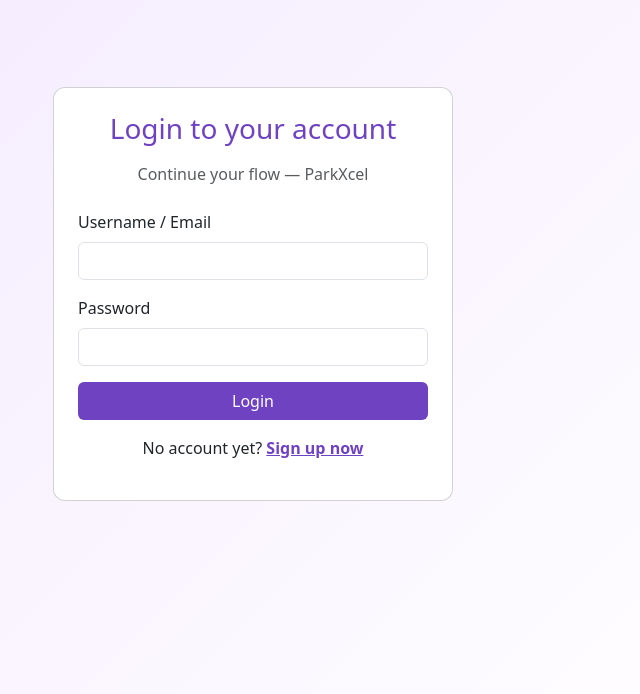
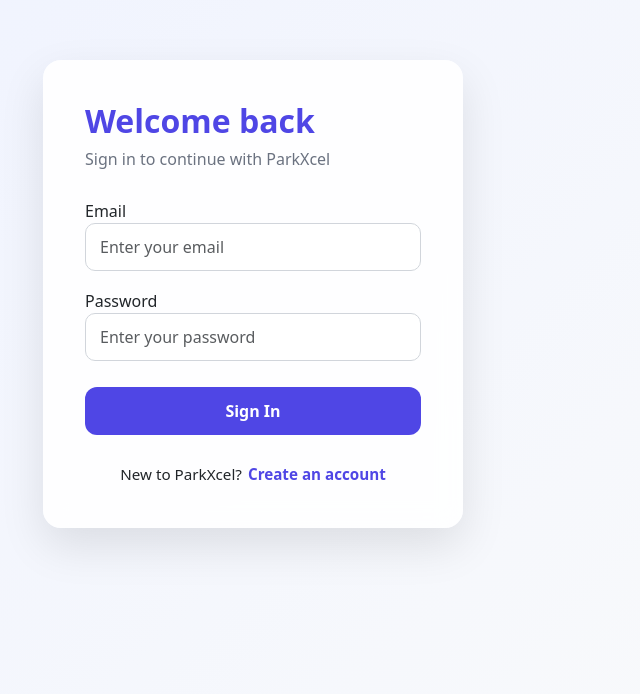
Before and after one commit to AnshiHub19/ParkXcel-vehicle_parking_app-FRONTEND, a Vue app: page /login in a window 1280 px wide. Shown: the part 106-800 px from the top of the page, without its empty margins (387-1027 px from the left). Built offline with nearby package versions, Linux system fonts and the light colour scheme.

Commit message:
updated Login_P.vue

```diff
--- a/src/views/Login_P.vue
+++ b/src/views/Login_P.vue
@@ -1,74 +1,183 @@
 <template>
-  <div class="d-flex vh-100 align-items-center justify-content-center" style="background: linear-gradient(135deg,#f3e8ff,#ffffff);">
-    <div class="card p-4" style="width:400px; border-radius:12px;">
+  <div class="login-page">
+    <div class="login-container">
+      <header class="login-header">
+        <h2>Welcome back</h2>
+        <p>Sign in to continue with ParkXcel</p>
+      </header>
 
-      <h3 class="text-center mb-3" style="color:#6f42c1;">Login to your account</h3>
-      <p class="text-muted text-center mb-4">
-        Continue your flow — ParkXcel
-      </p>
-
-      <form @submit.prevent="doLogin">
-        <div class="mb-3">
-          <label class="form-label">Username / Email</label>
-          <input v-model="username" class="form-control" required />
+      <form class="login-form" @submit.prevent="handleLogin">
+        <div class="form-group">
+          <label>Email</label>
+          <input
+            v-model.trim="username"
+            type="text"
+            class="form-control"
+            placeholder="Enter your email"
+            required
+          />
         </div>
 
-        <div class="mb-3">
-          <label class="form-label">Password</label>
-          <input v-model="password" type="password" class="form-control" required />
+        <div class="form-group">
+          <label>Password</label>
+          <input
+            v-model="password"
+            type="password"
+            class="form-control"
+            placeholder="Enter your password"
+            required
+          />
         </div>
 
-        <button class="btn w-100 text-white" style="background-color:#6f42c1;" type="submit">Login</button>
+        <button class="btn-primary" type="submit">
+          Sign In
+        </button>
 
-        <p class="mt-3 text-danger" v-if="error">{{ error }}</p>
+        <p v-if="error" class="error-text">
+          {{ error }}
+        </p>
       </form>
 
-      <p class="mt-3 text-center">
-        No account yet?
-        <router-link to="/register" style="color:#6f42c1; font-weight:600;">Sign up now</router-link>
-      </p>
+      <footer class="login-footer">
+        <span>New to ParkXcel?</span>
+        <router-link to="/register">Create an account</router-link>
+      </footer>
     </div>
   </div>
 </template>
+
 <script>
-import API from "@/api"; // use the API instance with interceptor
+import API from "@/api";
 
 export default {
   name: "LoginPage",
+
   data() {
-    return { username: "", password: "", error: "" };
+    return {
+      username: "",
+      password: "",
+      error: ""
+    };
   },
+
   methods: {
-    async doLogin() {
+    async handleLogin() {
       this.error = "";
+
       try {
-        // use API.post instead of axios.post
-        const res = await API.post("/login", {
+        const response = await API.post("/login", {
           username: this.username,
           password: this.password
         });
 
-        if(res.status === 200){
-          const userData = res.data.user;
-          const authToken = res.data.access_token;
+        const { user, access_token } = response.data;
 
-          // save token for further requests (API interceptor will attach it)
-          localStorage.setItem("auth_token", authToken);
-          localStorage.setItem("user_roles", JSON.stringify(userData.roles));
+        localStorage.setItem("auth_token", access_token);
+        localStorage.setItem("user_roles", JSON.stringify(user.roles));
 
-          // redirect based on role
-          if (userData.roles.includes("admin")) {
-            this.$router.push("/admin");
-          } else if (userData.roles.includes("user")) {
-            this.$router.push("/user");
-          } else {
-            this.error = "Role not recognized.";
-          }
+        if (user.roles.includes("admin")) {
+          this.$router.push("/admin");
+        } else if (user.roles.includes("user")) {
+          this.$router.push("/user");
+        } else {
+          this.error = "Unauthorized role detected.";
         }
       } catch (err) {
-        this.error = err.response?.data?.message || "Server error or invalid credentials.";
+        this.error =
+          err.response?.data?.message ||
+          "Invalid credentials. Please try again.";
       }
-    },
-  },
+    }
+  }
 };
 </script>
+
+<style scoped>
+.login-page {
+  min-height: 100vh;
+  display: flex;
+  align-items: center;
+  justify-content: center;
+  background: linear-gradient(135deg, #eef2ff, #f9fafb);
+}
+
+/* Card */
+.login-container {
+  width: 420px;
+  padding: 42px;
+  background: rgba(255, 255, 255, 0.88);
+  backdrop-filter: blur(12px);
+  border-radius: 18px;
+  box-shadow: 0 18px 45px rgba(0, 0, 0, 0.1);
+}
+
+/* Header */
+.login-header h2 {
+  margin-bottom: 6px;
+  font-weight: 700;
+  color: #4f46e5;
+}
+
+.login-header p {
+  margin-bottom: 28px;
+  color: #6b7280;
+}
+
+/* Form */
+.form-group {
+  margin-bottom: 18px;
+}
+
+.form-control {
+  height: 48px;
+  border-radius: 10px;
+  border: 1px solid #d1d5db;
+  padding: 0 14px;
+}
+
+.form-control:focus {
+  outline: none;
+  border-color: #4f46e5;
+  box-shadow: 0 0 0 2px rgba(79, 70, 229, 0.15);
+}
+
+/* Button */
+.btn-primary {
+  width: 100%;
+  height: 48px;
+  margin-top: 8px;
+  background-color: #4f46e5;
+  border: none;
+  border-radius: 12px;
+  color: #ffffff;
+  font-weight: 600;
+  cursor: pointer;
+}
+
+.btn-primary:hover {
+  background-color: #4338ca;
+}
+
+.error-text {
+  margin-top: 14px;
+  text-align: center;
+  color: #dc2626;
+  font-size: 0.9rem;
+}
+.login-footer {
+  margin-top: 28px;
+  text-align: center;
+  font-size: 0.95rem;
+}
+
+.login-footer a {
+  margin-left: 6px;
+  color: #4f46e5;
+  font-weight: 600;
+  text-decoration: none;
+}
+
+.login-footer a:hover {
+  text-decoration: underline;
+}
+</style>
```
